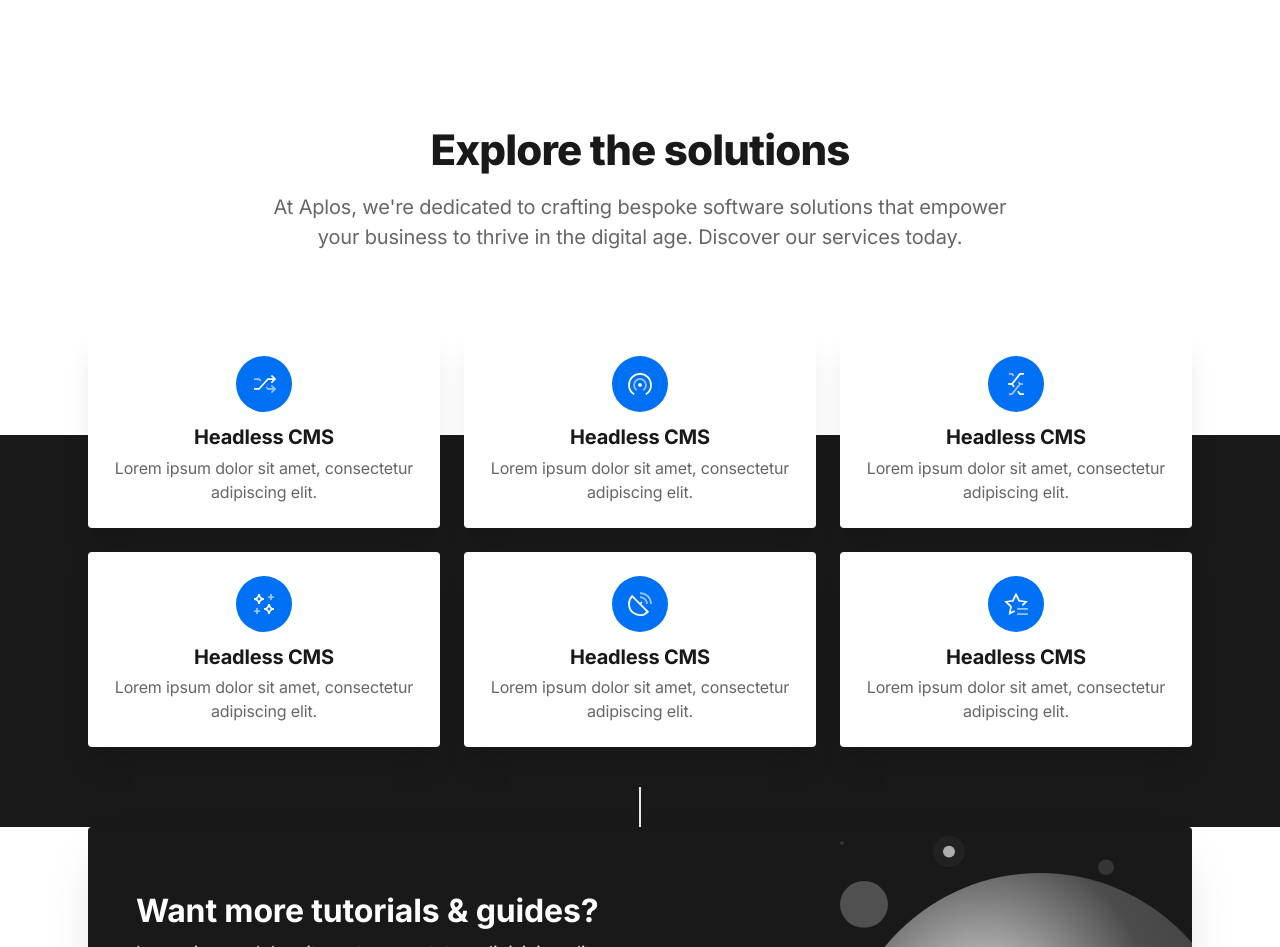
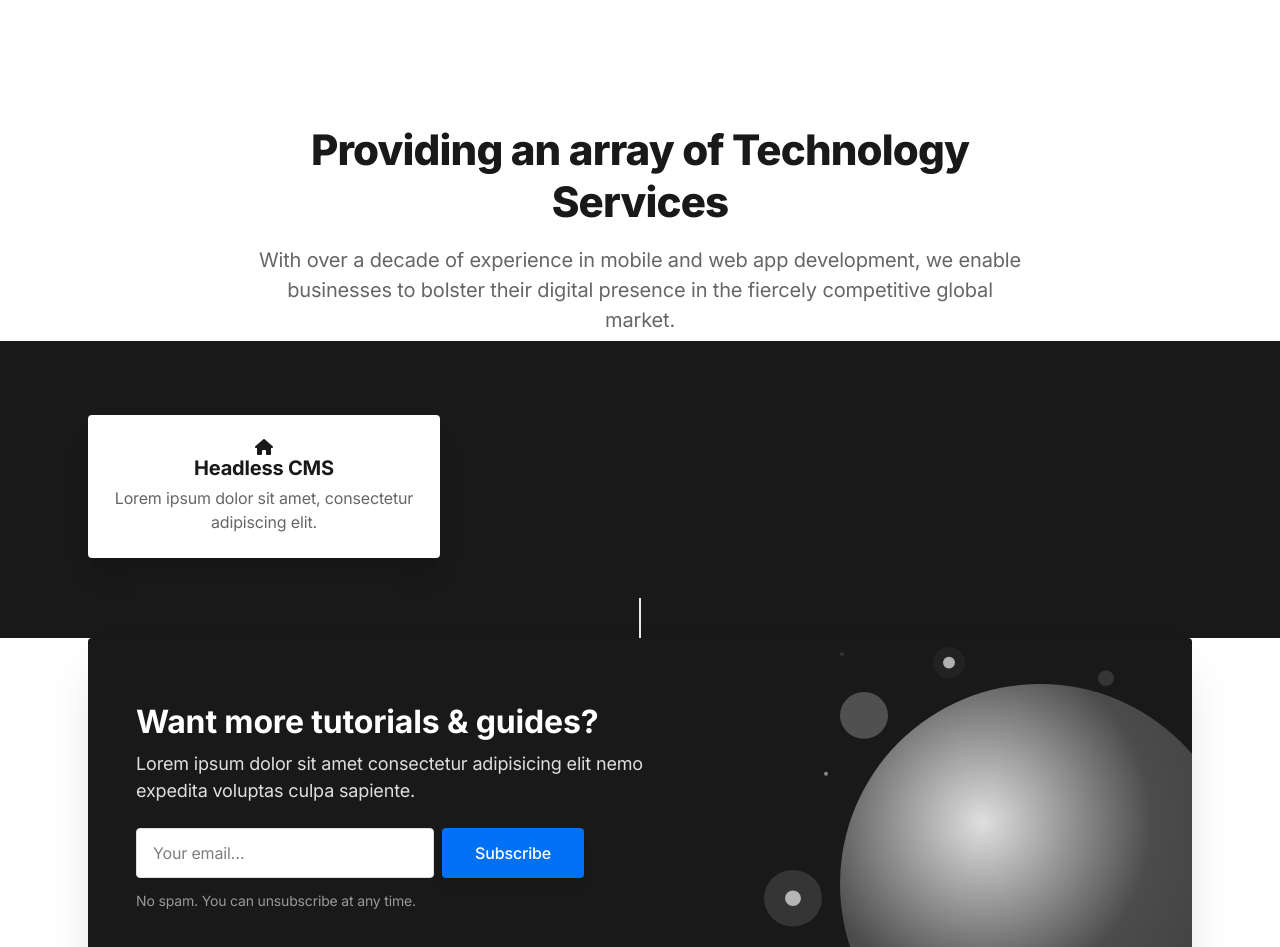
Before and after one commit to cruip/tailwind-landing-page-template, a Next.js app: page / in a window 1280 px wide. Shown: the part 1280-2227 px from the top of the page. Built offline with nearby package versions, Linux system fonts and the light colour scheme.

Commit message:
adding fontawesome

```diff
--- a/app/layout.tsx
+++ b/app/layout.tsx
@@ -1,9 +1,12 @@
+import "@fortawesome/fontawesome-svg-core/styles.css"
+import { config } from "@fortawesome/fontawesome-svg-core";
+config.autoAddCss = false;
 import './css/style.css'
 
 import { Inter } from 'next/font/google'
 
 import Header from '@/components/ui/header'
-import Banner from '@/components/banner'
+
 
 const inter = Inter({
   subsets: ['latin'],
@@ -12,8 +15,7 @@ const inter = Inter({
 })
 
 export const metadata = {
-  title: 'Create Next App',
-  description: 'Generated by create next app',
+  title: 'Aplos Creative',
 }
 
 export default function RootLayout({
--- a/components/features-blocks.tsx
+++ b/components/features-blocks.tsx
@@ -1,3 +1,6 @@
+import {FontAwesomeIcon} from "@fortawesome/react-fontawesome";
+import { faHome } from '@fortawesome/free-solid-svg-icons';
+
 export default function FeaturesBlocks() {
   return (
     <section className="relative">
@@ -11,9 +14,9 @@ export default function FeaturesBlocks() {
 
           {/* Section header */}
           <div className="max-w-3xl mx-auto text-center pb-12 md:pb-20">
-            <h2 className="h2 mb-4">Explore the solutions</h2>
+            <h2 className="h2 mb-4">Providing an array of Technology Services</h2>
             <p className="text-xl text-gray-600">
-              At Aplos, we're dedicated to crafting bespoke software solutions that empower your business to thrive in the digital age. Discover our services today.
+              With over a decade of experience in mobile and web app development, we enable businesses to bolster their digital presence in the fiercely competitive global market.
             </p>
           </div>
 
@@ -22,98 +25,7 @@ export default function FeaturesBlocks() {
 
             {/* 1st item */}
             <div className="relative flex flex-col items-center p-6 bg-white rounded shadow-xl">
-              <svg className="w-16 h-16 p-1 -mt-1 mb-2" viewBox="0 0 64 64" xmlns="http://www.w3.org/2000/svg">
-                <g fill="none" fillRule="evenodd">
-                  <rect className="fill-current text-blue-600" width="64" height="64" rx="32" />
-                  <g strokeWidth="2">
-                    <path className="stroke-current text-blue-300" d="M34.514 35.429l2.057 2.285h8M20.571 26.286h5.715l2.057 2.285" />
-                    <path className="stroke-current text-white" d="M20.571 37.714h5.715L36.57 26.286h8" />
-                    <path className="stroke-current text-blue-300" strokeLinecap="square" d="M41.143 34.286l3.428 3.428-3.428 3.429" />
-                    <path className="stroke-current text-white" strokeLinecap="square" d="M41.143 29.714l3.428-3.428-3.428-3.429" />
-                  </g>
-                </g>
-              </svg>
-              <h4 className="text-xl font-bold leading-snug tracking-tight mb-1">Headless CMS</h4>
-              <p className="text-gray-600 text-center">Lorem ipsum dolor sit amet, consectetur adipiscing elit.</p>
-            </div>
-
-            {/* 2nd item */}
-            <div className="relative flex flex-col items-center p-6 bg-white rounded shadow-xl">
-              <svg className="w-16 h-16 p-1 -mt-1 mb-2" viewBox="0 0 64 64" xmlns="http://www.w3.org/2000/svg">
-                <g fill="none" fillRule="evenodd">
-                  <rect className="fill-current text-blue-600" width="64" height="64" rx="32" />
-                  <g strokeWidth="2" transform="translate(19.429 20.571)">
-                    <circle className="stroke-current text-white" strokeLinecap="square" cx="12.571" cy="12.571" r="1.143" />
-                    <path className="stroke-current text-white" d="M19.153 23.267c3.59-2.213 5.99-6.169 5.99-10.696C25.143 5.63 19.514 0 12.57 0 5.63 0 0 5.629 0 12.571c0 4.527 2.4 8.483 5.99 10.696" />
-                    <path className="stroke-current text-blue-300" d="M16.161 18.406a6.848 6.848 0 003.268-5.835 6.857 6.857 0 00-6.858-6.857 6.857 6.857 0 00-6.857 6.857 6.848 6.848 0 003.268 5.835" />
-                  </g>
-                </g>
-              </svg>
-              <h4 className="text-xl font-bold leading-snug tracking-tight mb-1">Headless CMS</h4>
-              <p className="text-gray-600 text-center">Lorem ipsum dolor sit amet, consectetur adipiscing elit.</p>
-            </div>
-
-            {/* 3rd item */}
-            <div className="relative flex flex-col items-center p-6 bg-white rounded shadow-xl">
-              <svg className="w-16 h-16 p-1 -mt-1 mb-2" viewBox="0 0 64 64" xmlns="http://www.w3.org/2000/svg">
-                <g fill="none" fillRule="evenodd">
-                  <rect className="fill-current text-blue-600" width="64" height="64" rx="32" />
-                  <g strokeWidth="2">
-                    <path className="stroke-current text-blue-300" d="M34.743 29.714L36.57 32 27.43 43.429H24M24 20.571h3.429l1.828 2.286" />
-                    <path className="stroke-current text-white" strokeLinecap="square" d="M34.743 41.143l1.828 2.286H40M40 20.571h-3.429L27.43 32l1.828 2.286" />
-                    <path className="stroke-current text-blue-300" d="M36.571 32H40" />
-                    <path className="stroke-current text-white" d="M24 32h3.429" strokeLinecap="square" />
-                  </g>
-                </g>
-              </svg>
-              <h4 className="text-xl font-bold leading-snug tracking-tight mb-1">Headless CMS</h4>
-              <p className="text-gray-600 text-center">Lorem ipsum dolor sit amet, consectetur adipiscing elit.</p>
-            </div>
-
-            {/* 4th item */}
-            <div className="relative flex flex-col items-center p-6 bg-white rounded shadow-xl">
-              <svg className="w-16 h-16 p-1 -mt-1 mb-2" viewBox="0 0 64 64" xmlns="http://www.w3.org/2000/svg">
-                <g fill="none" fillRule="evenodd">
-                  <rect className="fill-current text-blue-600" width="64" height="64" rx="32" />
-                  <g strokeWidth="2">
-                    <path className="stroke-current text-white" d="M32 37.714A5.714 5.714 0 0037.714 32a5.714 5.714 0 005.715 5.714" />
-                    <path className="stroke-current text-white" d="M32 37.714a5.714 5.714 0 015.714 5.715 5.714 5.714 0 015.715-5.715M20.571 26.286a5.714 5.714 0 005.715-5.715A5.714 5.714 0 0032 26.286" />
-                    <path className="stroke-current text-white" d="M20.571 26.286A5.714 5.714 0 0126.286 32 5.714 5.714 0 0132 26.286" />
-                    <path className="stroke-current text-blue-300" d="M21.714 40h4.572M24 37.714v4.572M37.714 24h4.572M40 21.714v4.572" strokeLinecap="square" />
-                  </g>
-                </g>
-              </svg>
-              <h4 className="text-xl font-bold leading-snug tracking-tight mb-1">Headless CMS</h4>
-              <p className="text-gray-600 text-center">Lorem ipsum dolor sit amet, consectetur adipiscing elit.</p>
-            </div>
-
-            {/* 5th item */}
-            <div className="relative flex flex-col items-center p-6 bg-white rounded shadow-xl">
-              <svg className="w-16 h-16 p-1 -mt-1 mb-2" viewBox="0 0 64 64" xmlns="http://www.w3.org/2000/svg">
-                <g fill="none" fillRule="evenodd">
-                  <rect className="fill-current text-blue-600" width="64" height="64" rx="32" />
-                  <g strokeWidth="2">
-                    <path className="stroke-current text-white" d="M19.429 32a12.571 12.571 0 0021.46 8.89L23.111 23.11A12.528 12.528 0 0019.429 32z" />
-                    <path className="stroke-current text-blue-300" d="M32 19.429c6.943 0 12.571 5.628 12.571 12.571M32 24a8 8 0 018 8" />
-                    <path className="stroke-current text-white" d="M34.286 29.714L32 32" />
-                  </g>
-                </g>
-              </svg>
-              <h4 className="text-xl font-bold leading-snug tracking-tight mb-1">Headless CMS</h4>
-              <p className="text-gray-600 text-center">Lorem ipsum dolor sit amet, consectetur adipiscing elit.</p>
-            </div>
-
-            {/* 6th item */}
-            <div className="relative flex flex-col items-center p-6 bg-white rounded shadow-xl">
-              <svg className="w-16 h-16 p-1 -mt-1 mb-2" viewBox="0 0 64 64" xmlns="http://www.w3.org/2000/svg">
-                <g fill="none" fillRule="evenodd">
-                  <rect className="fill-current text-blue-600" width="64" height="64" rx="32" />
-                  <g strokeWidth="2" strokeLinecap="square">
-                    <path className="stroke-current text-white" d="M29.714 40.358l-4.777 2.51 1.349-7.865-5.715-5.57 7.898-1.147L32 21.13l3.531 7.155 7.898 1.147L40 32.775" />
-                    <path className="stroke-current text-blue-300" d="M44.571 43.429H34.286M44.571 37.714H34.286" />
-                  </g>
-                </g>
-              </svg>
+              <FontAwesomeIcon icon={faHome} />
               <h4 className="text-xl font-bold leading-snug tracking-tight mb-1">Headless CMS</h4>
               <p className="text-gray-600 text-center">Lorem ipsum dolor sit amet, consectetur adipiscing elit.</p>
             </div>
--- a/components/features.tsx
+++ b/components/features.tsx
@@ -32,9 +32,9 @@ export default function Features() {
 
           {/* Section header */}
           <div className="max-w-3xl mx-auto text-center pb-12 md:pb-16">
-            <h1 className="h2 mb-4">Explore the solutions</h1>
+            <h1 className="h2 mb-4">Providing an array of Technology Services</h1>
             <p className="text-xl text-gray-600">
-              At Aplos, we're dedicated to crafting bespoke software solutions that empower your business to thrive in the digital age. Discover our services today.
+              With over a decade of experience in mobile and web app development, we enable businesses to bolster their digital presence in the fiercely competitive global market.
             </p>
           </div>
 
--- /dev/null
+++ b/components/service-item.tsx
@@ -0,0 +1,19 @@
+export default function ServiceItem(props: any) {
+    return (
+        <div className="relative flex flex-col items-center p-6 bg-white rounded shadow-xl">
+            <svg className="w-16 h-16 p-1 -mt-1 mb-2" viewBox="0 0 64 64" xmlns="http://www.w3.org/2000/svg">
+                <g fill="none" fillRule="evenodd">
+                    <rect className="fill-current text-blue-600" width="64" height="64" rx="32" />
+                    <g strokeWidth="2">
+                        <path className="stroke-current text-blue-300" d="M34.514 35.429l2.057 2.285h8M20.571 26.286h5.715l2.057 2.285" />
+                        <path className="stroke-current text-white" d="M20.571 37.714h5.715L36.57 26.286h8" />
+                        <path className="stroke-current text-blue-300" strokeLinecap="square" d="M41.143 34.286l3.428 3.428-3.428 3.429" />
+                        <path className="stroke-current text-white" strokeLinecap="square" d="M41.143 29.714l3.428-3.428-3.428-3.429" />
+                    </g>
+                </g>
+            </svg>
+            <h4 className="text-xl font-bold leading-snug tracking-tight mb-1">Headless CMS</h4>
+            <p className="text-gray-600 text-center">Lorem ipsum dolor sit amet, consectetur adipiscing elit.</p>
+        </div>
+    )
+}
--- a/package.json
+++ b/package.json
@@ -9,6 +9,9 @@
     "lint": "next lint"
   },
   "dependencies": {
+    "@fortawesome/fontawesome-svg-core": "^6.4.2",
+    "@fortawesome/free-solid-svg-icons": "^6.4.2",
+    "@fortawesome/react-fontawesome": "^0.2.0",
     "@headlessui/react": "^1.7.14",
     "@types/node": "^20.2.5",
     "@types/react": "^18.2.7",
```
Also changed, not shown: 2 other files (tests, documents, lock files or other folders).
